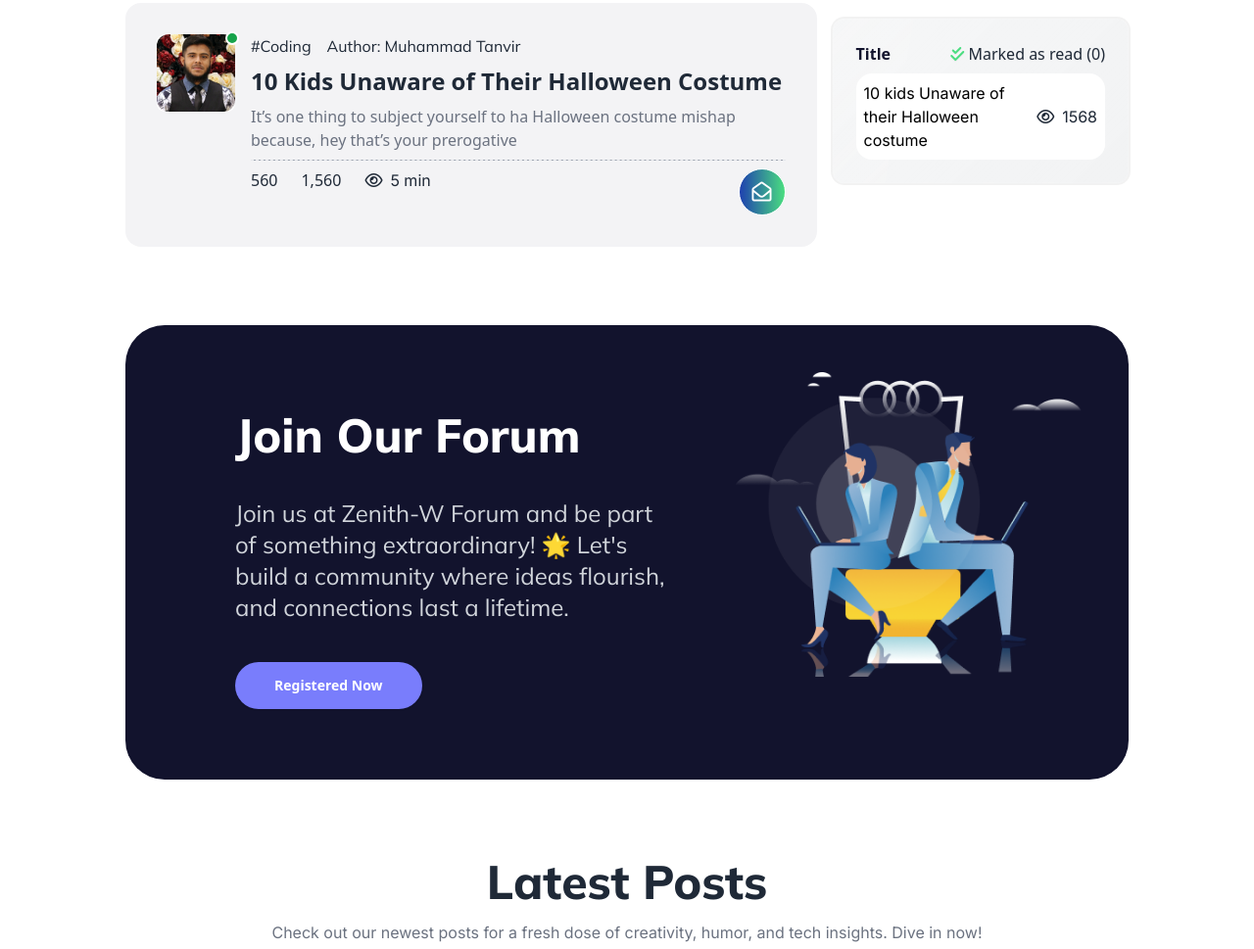
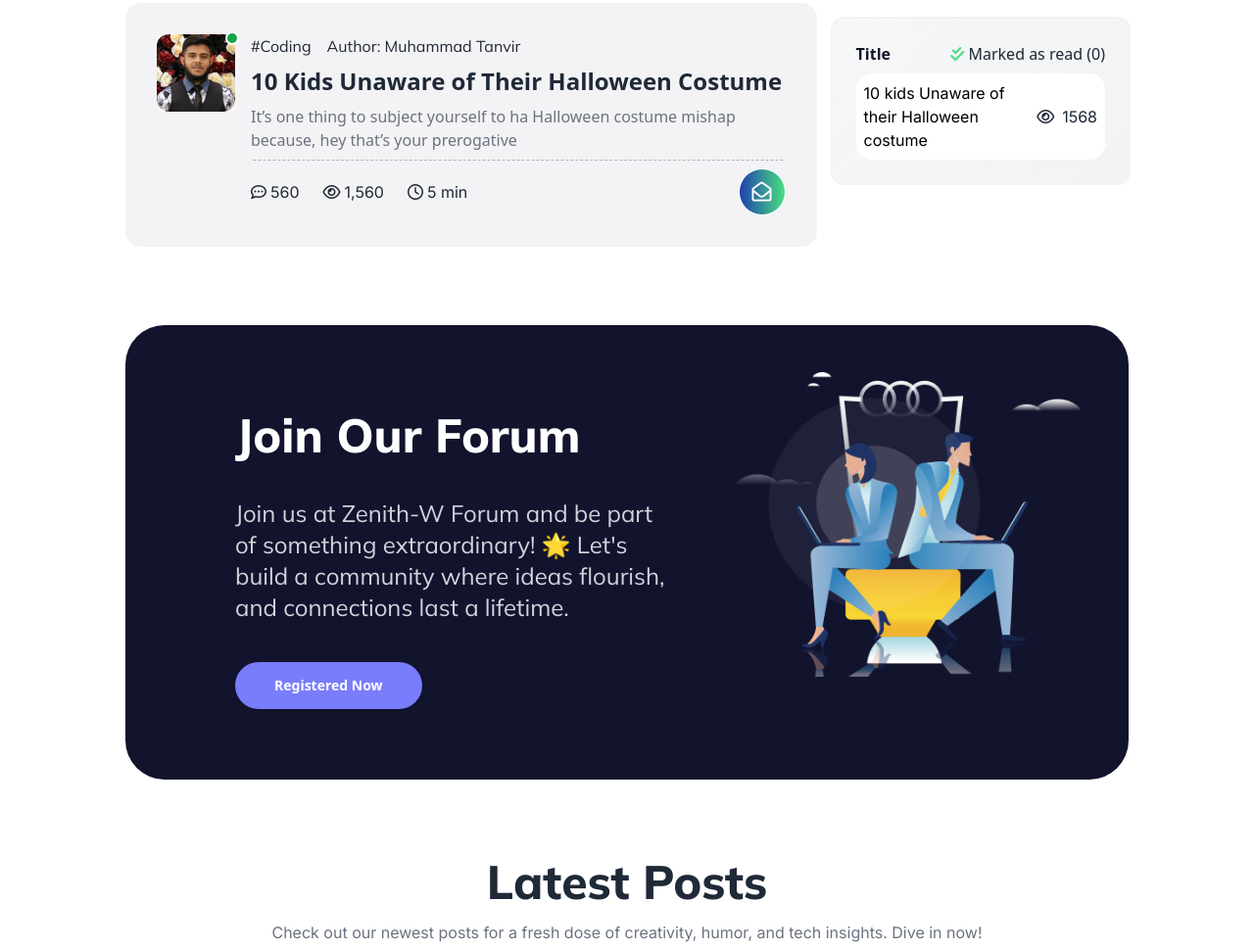
Before and after one commit to MuhammadTanvirHasan98/Retro-Web-PH_6, a plain HTML site: page index.html in a window 1280 px wide. Shown: the part 1119-2088 px from the top of the page at 98% size. Drawn offline with nearby package versions, Linux system fonts and the light colour scheme; no server answers.

Commit message:
Fixed icons bugs

```diff
--- a/index.html
+++ b/index.html
@@ -191,14 +191,13 @@
                    <hr class="border-dashed bg-gray-400">
 
                   <div class="flex mx-auto lg:w-full w-[80%] justify-between">
-                     <div class="flex gap-6">
-                        <p>560</p>
-                        <p>1,560</p>
-                         <div>
-                          <p class="font-int flex gap-2"> <i class="fa-regular fa-eye flex items-center"></i>5 min</p>
-                         </div>
+                    <div class="flex lg:gap-6 md:gap-4 gap-2">
+                      <!-- fa-icons div -->
+                         <p class="font-int flex gap-1 items-center"><i class="fa-regular fa-comment-dots"></i>560</p>
+                         <p class="font-int flex gap-1 items-center"><i class="fa-regular fa-eye"></i>1,560</p>
+                         <p class="font-int flex gap-1 items-center"> <i class="fa-regular fa-clock"></i>5 min</p>
 
-                      </div>
+                     </div>
                    <div>
                       <button onclick="" class="btn  btn-circle btn-outline text-white text-xl bg-gradient-to-r from-blue-800 to-green-400">
                        <i class="fa-regular fa-envelope-open"></i>
```
